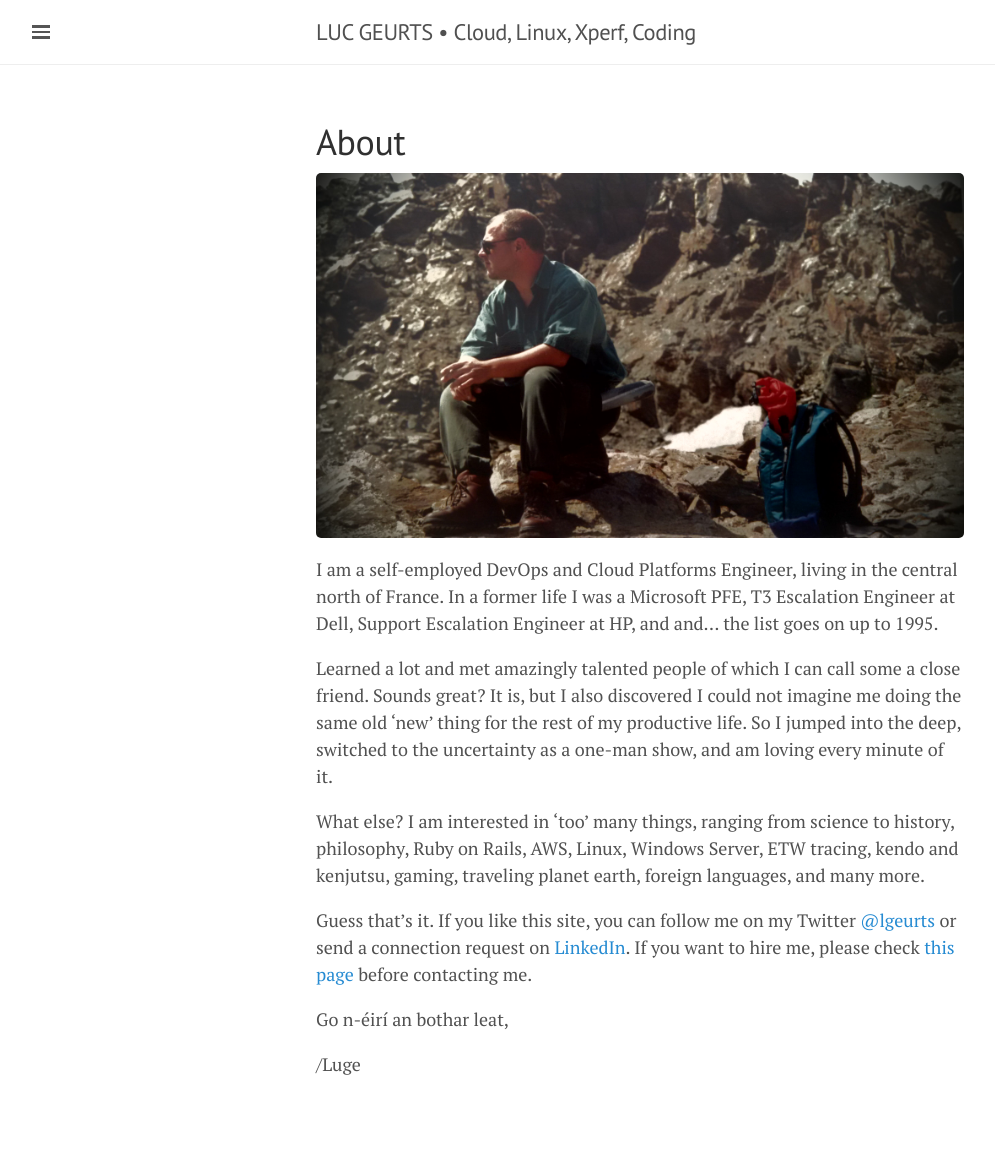
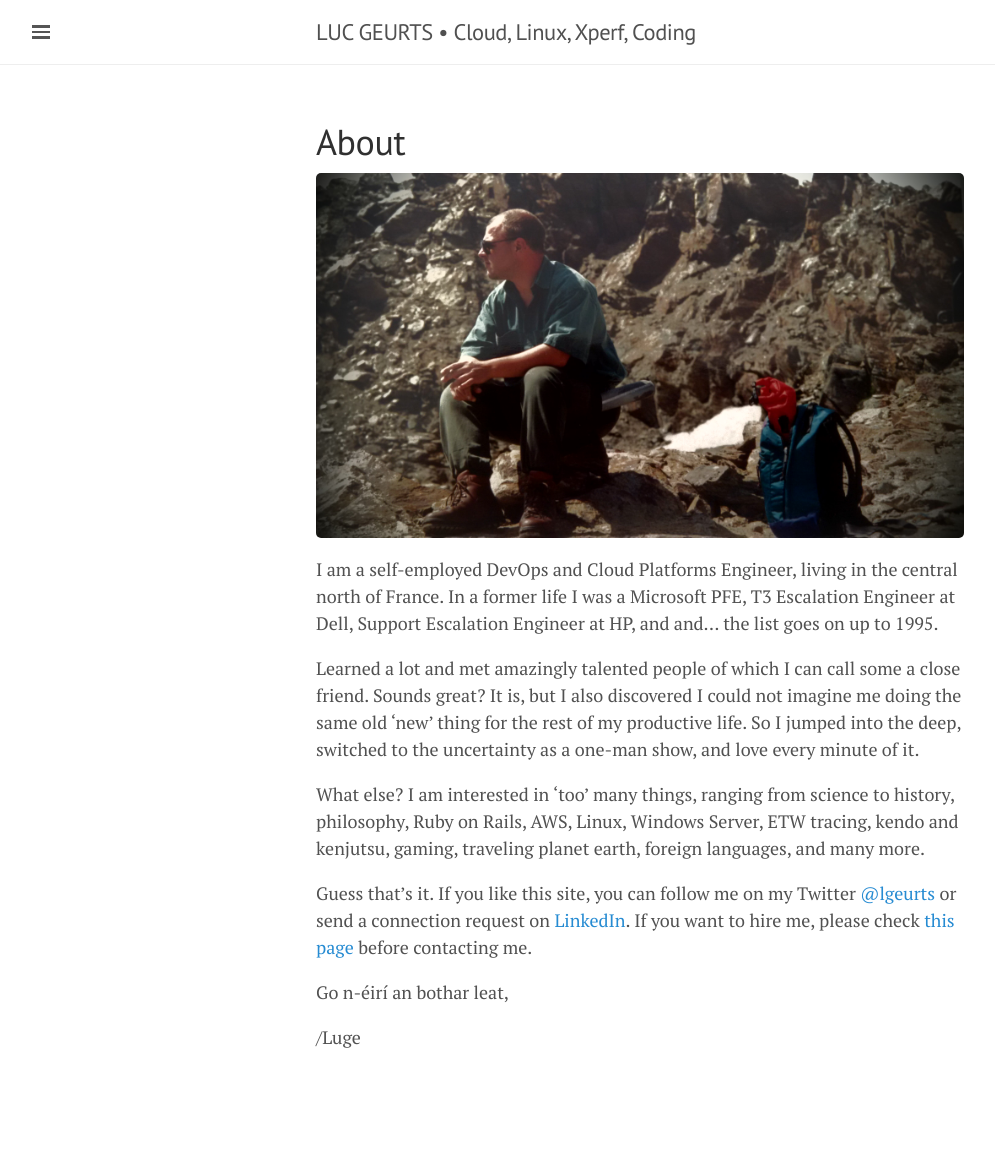
Before and after one commit to lgeurts/lgeurts.github.io, a Jekyll site: the page built from about.md, in a window 1280 px wide. Shown: the whole page, without its empty margins (0-995 px from the left). Built offline with Jekyll 4.4.1, drawn with Linux system fonts in a browser that asks for light colours; nearby versions of some CDN libraries; after the commit the page ends 1123 px from its top, so only the background shows below that.

Commit message:
Update about.md

```diff
--- a/about.md
+++ b/about.md
@@ -8,7 +8,7 @@
 I am a self-employed DevOps and Cloud Platforms Engineer, living in the central north of France.
 In a former life I was a Microsoft PFE, T3 Escalation Engineer at Dell, Support Escalation Engineer at HP, and and... the list goes on up to 1995.
 
-Learned a lot and met amazingly talented people  of which I can call some a close friend. Sounds great? It is, but I also discovered I could not imagine me doing the same old 'new' thing for the rest of my productive life. So I jumped into the deep, switched to the uncertainty as a one-man show, and am loving every minute of it.
+Learned a lot and met amazingly talented people  of which I can call some a close friend. Sounds great? It is, but I also discovered I could not imagine me doing the same old 'new' thing for the rest of my productive life. So I jumped into the deep, switched to the uncertainty as a one-man show, and love every minute of it.
 
 What else? I am interested in 'too' many things, ranging from science to history, philosophy, Ruby on Rails, AWS, Linux, Windows Server, ETW tracing, kendo and kenjutsu, gaming, traveling planet earth, foreign languages, and many more.
 
```
